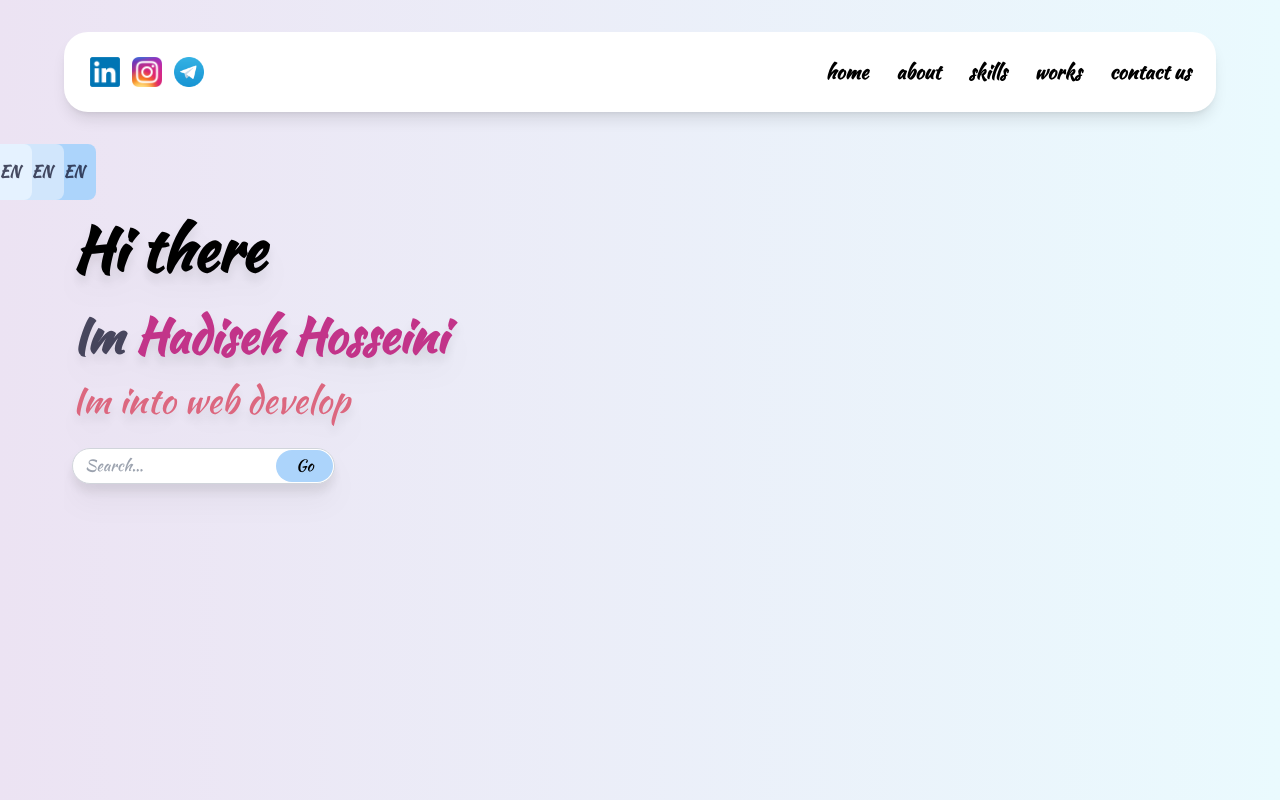
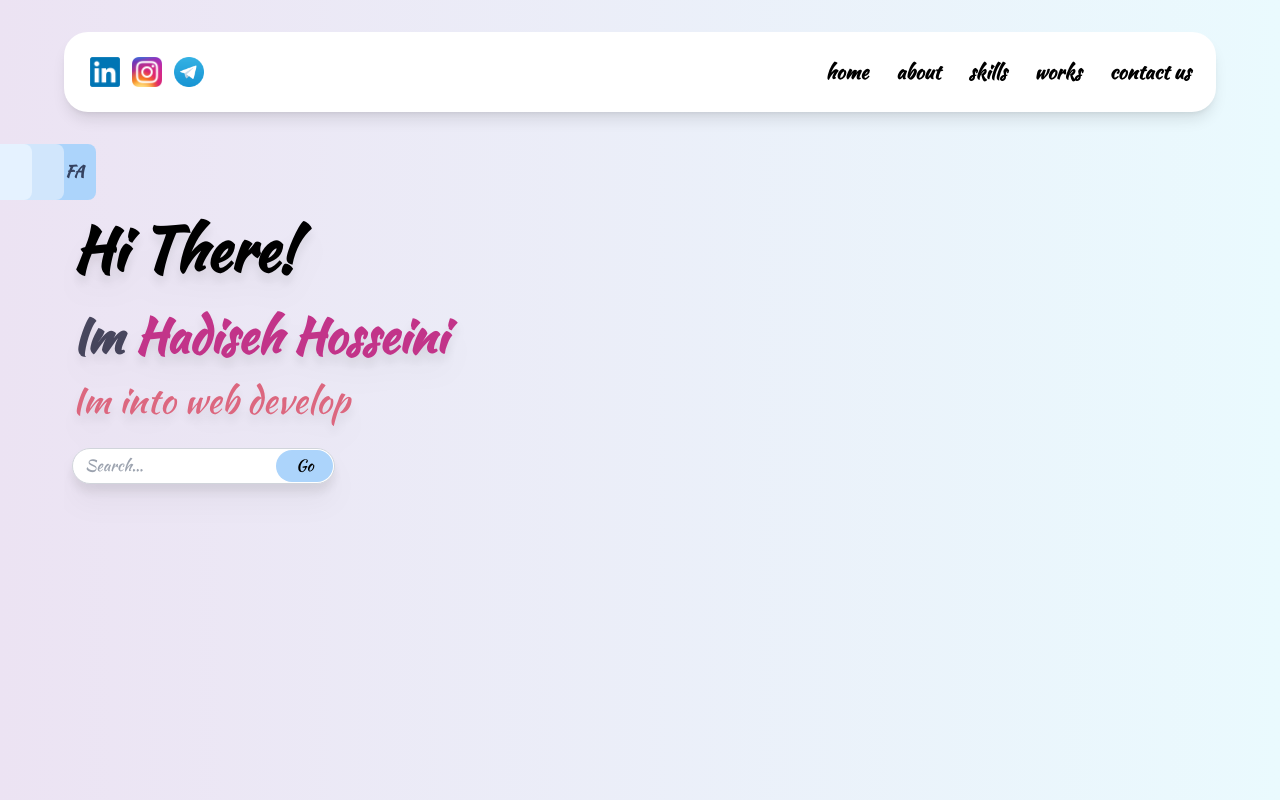
Before and after one commit to hadis2000/my-profile, a Next.js app: page / in a window 1280 px wide. Built offline with nearby package versions, Linux system fonts and the light colour scheme.

Commit message:
add two language

```diff
--- a/app/compnent/fixed-menu/index.tsx
+++ b/app/compnent/fixed-menu/index.tsx
@@ -1,7 +1,10 @@
 import { useLanguage } from "../store/language";
+import { useTranslation } from "next-i18next";
 
 const FixedMenu = () => {
   const { lang, setLan } = useLanguage();
+  const { i18n } = useTranslation();
+
   return (
     <div
       dir="ltr"
@@ -10,13 +13,16 @@ const FixedMenu = () => {
     *:flex *:items-center *:justify-end *:pe-3 text-defaultGray-500"
     >
       <div
-        onClick={() => setLan()}
+        onClick={() => {
+          i18n.changeLanguage(lang);
+          setLan();
+        }}
         className="w-full hover:w-[130%] bg-defaultBlue-500"
       >
         {lang.toUpperCase()}
       </div>
-      <div className="w-2/3 hover:w-[130%] bg-defaultBlue-400">EN</div>
-      <div className="w-1/3 hover:w-[130%] bg-defaultBlue-300">EN</div>
+      <div className="w-2/3 hover:w-[130%] bg-defaultBlue-400"></div>
+      <div className="w-1/3 hover:w-[130%] bg-defaultBlue-300"></div>
     </div>
   );
 };
--- a/app/compnent/introduction/index.tsx
+++ b/app/compnent/introduction/index.tsx
@@ -1,9 +1,11 @@
 import SearchInput from "../common/search-input";
+import { useTranslation } from "next-i18next";
 
 const Introduction = () => {
+  const { t } = useTranslation();
   return (
     <div className="lg:w-fit w-full drop-shadow-xl lg:my-24 my-5 lg:text-start px-2 text-center">
-      <h2 className="text-6xl font-bold py-3">Hi there</h2>
+      <h2 className="text-6xl font-bold py-3">{t("hello")}!</h2>
       <h2 className="text-5xl font-semibold py-5 text-defaultGray-500 ">
         Im <span className="text-defaultPink-500">Hadiseh Hosseini</span>
       </h2>
--- a/app/compnent/store/language.ts
+++ b/app/compnent/store/language.ts
@@ -1,6 +1,6 @@
 import { create } from "zustand";
 
-type langType = "fa" | "en";
+export type langType = "fa" | "en";
 
 type languageType = {
   lang: langType;
@@ -8,6 +8,6 @@ type languageType = {
 };
 
 export const useLanguage = create<languageType>()((set) => ({
-  lang: "en",
+  lang: "fa",
   setLan: () => set((state) => ({ lang: state.lang == "en" ? "fa" : "en" })),
 }));
--- /dev/null
+++ b/app/i18n.ts
@@ -0,0 +1,26 @@
+// src/i18n.js
+import i18n from "i18next";
+import { initReactI18next } from "react-i18next";
+
+import translationEN from "../public/locales/en/common.json";
+import translationFA from "../public/locales/fa/common.json";
+
+const resources = {
+  en: {
+    translation: translationEN,
+  },
+  fa: {
+    translation: translationFA,
+  },
+};
+
+i18n.use(initReactI18next).init({
+  resources,
+  lng: "en", // زبان پیش‌فرض
+  fallbackLng: "en", // در صورت عدم وجود ترجمه برای زبان انتخابی
+  interpolation: {
+    escapeValue: false, // از فرمت‌های خاص برای ترجمه‌ها استفاده می‌کنیم
+  },
+});
+
+export default i18n;
--- a/app/page.tsx
+++ b/app/page.tsx
@@ -5,12 +5,16 @@ import Header from "./compnent/header";
 import Introduction from "./compnent/introduction";
 import { useLanguage } from "./compnent/store/language";
 
+import { I18nextProvider } from "react-i18next";
+import i18n from "./i18n";
+
 export default function Home() {
   const { lang } = useLanguage();
 
   return (
+    <I18nextProvider i18n={i18n} defaultNS={"translation"}>
       <main
-      dir={lang == "en" ? "ltr" : "rtl"}
+        dir={lang == "en" ? "rtl" : "ltr"}
         className="min-h-screen bg-gradient-to-r from-defaultPink-50 to-defaultBlue-50 pt-8 relative"
       >
         <Header />
@@ -20,5 +24,6 @@ export default function Home() {
         </div>
         <FixedMenu />
       </main>
+    </I18nextProvider>
   );
 }
--- /dev/null
+++ b/next-i18next.config.js
@@ -0,0 +1,7 @@
+/** @type {import('next-i18next').UserConfig} */
+module.exports = {
+  i18n: {
+    defaultLocale: "en",
+    locales: ["en", "fa"],
+  },
+};
--- a/next.config.js
+++ b/next.config.js
@@ -1,4 +1,7 @@
 /** @type {import('next').NextConfig} */
-const nextConfig = {}
+const { i18n } = require("./next-i18next.config");
+const nextConfig = {
+  i18n,
+};
 
-module.exports = nextConfig
+module.exports = nextConfig;
--- a/package.json
+++ b/package.json
@@ -9,9 +9,12 @@
     "lint": "next lint"
   },
   "dependencies": {
+    "i18next": "^23.10.1",
     "next": "14.0.4",
+    "next-i18next": "^15.2.0",
     "react": "^18",
     "react-dom": "^18",
+    "react-i18next": "^14.1.0",
     "zustand": "^4.5.2"
   },
   "devDependencies": {
--- /dev/null
+++ b/public/locales/en/common.json
@@ -0,0 +1,3 @@
+{
+  "hello": "Hi There"
+}
--- /dev/null
+++ b/public/locales/fa/common.json
@@ -0,0 +1,3 @@
+{
+  "hello": "سلام دوستان"
+}
```
Also changed, not shown: 1 other file (tests, documents, lock files or other folders). Lines whose indentation alone changed are shown as unchanged.
